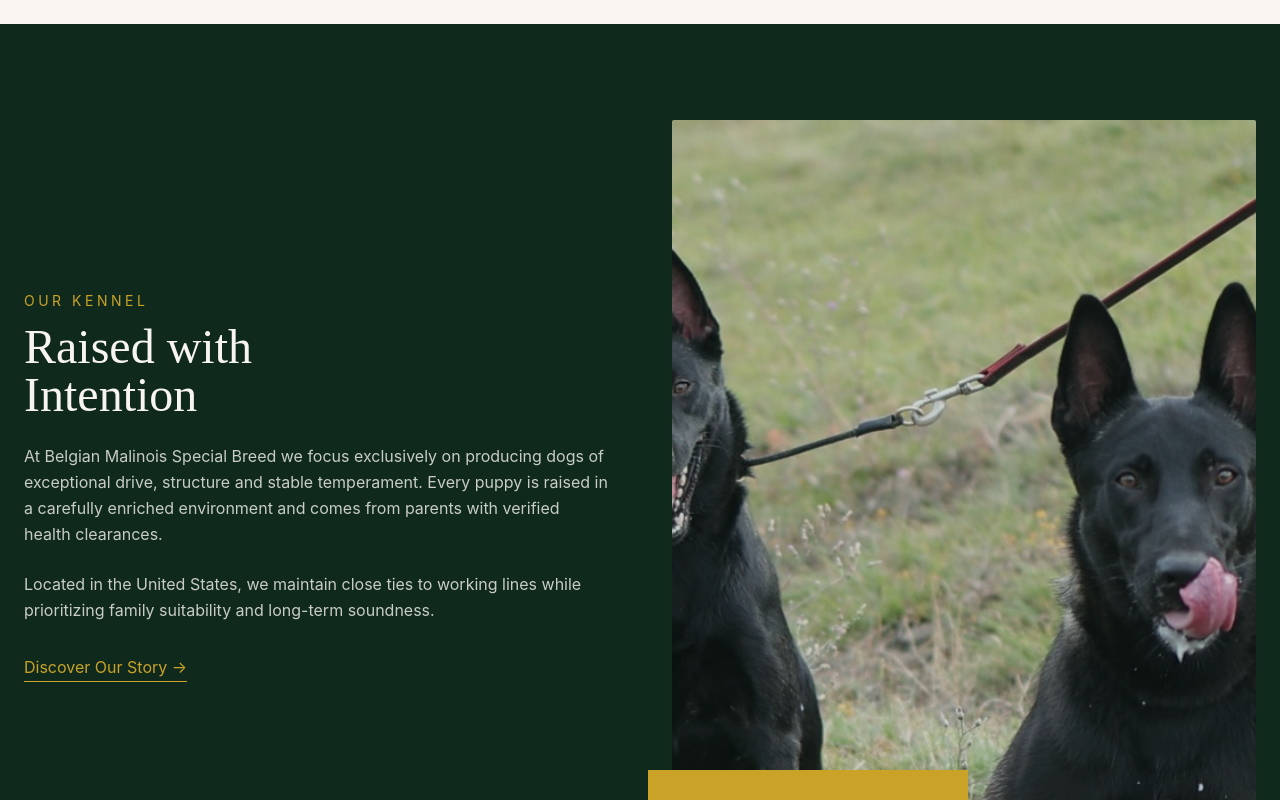
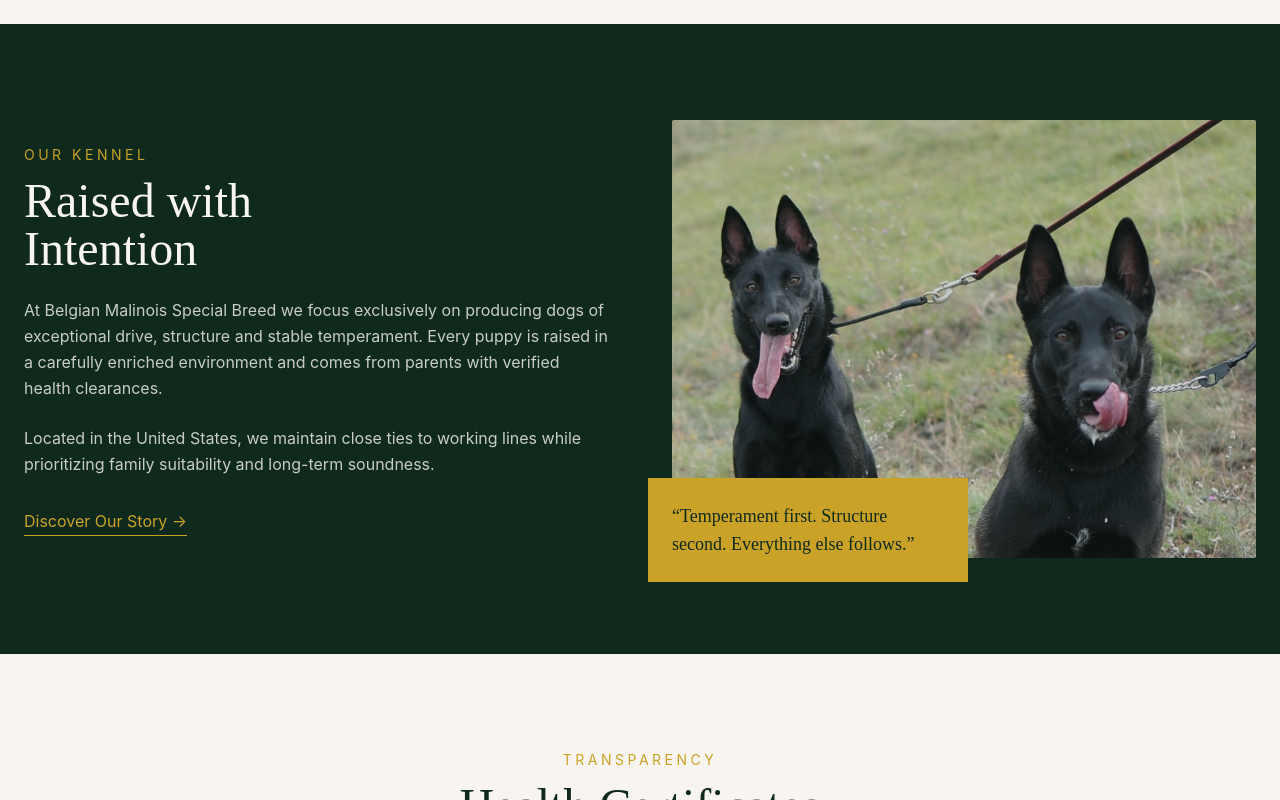
Before and after one commit to valdo-tech-pro/Belgian-malinoi, a Next.js app: page / in a window 1280 px wide. Shown: the part 1360-2160 px from the top of the page. Built offline with nearby package versions, Linux system fonts and the light colour scheme; no server answers; the database is empty.

Commit message:
Wider frame so both Malinois are fully visible

```diff
--- a/src/app/page.tsx
+++ b/src/app/page.tsx
@@ -181,7 +181,7 @@ export default async function HomePage() {
             </Link>
           </div>
           <div className="relative">
-            <div className="aspect-[4/5] bg-sage/50 rounded-sm overflow-hidden">
+            <div className="aspect-[4/3] bg-sage/50 rounded-sm overflow-hidden">
               <div
                 className="w-full h-full bg-cover bg-center opacity-80"
                 style={{
```
